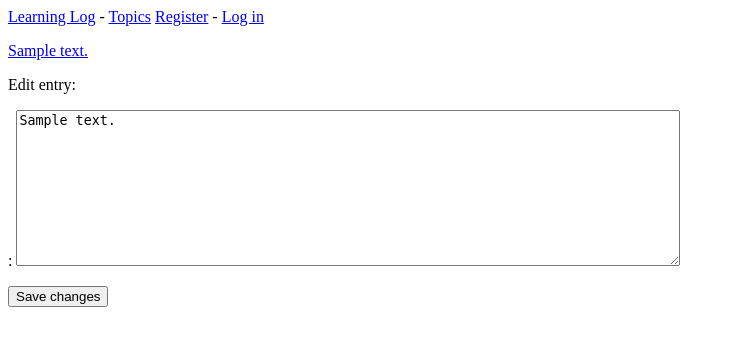
After one commit to antzw/learning_logs, a Django app: page /edit_entry/1/ in a window 1280 px wide. The commit adds this page. Shown: the top 346 px of the page, without its empty margins (0-735 px from the left). Run offline with Django 4.2, Linux system fonts and the light colour scheme; tables that the repository leaves empty hold one stand-in row (values such as "Sample post").

Commit message:
Add Edit enrty function.

```diff
--- /dev/null
+++ b/learning_logs/templates/learning_logs/edit_entry.html
@@ -0,0 +1,15 @@
+{% extends "learning_logs/base.html" %}
+
+{% block content %}
+
+    <p><a href="{% url 'learning_logs:topic' topic.id %}">{{ topic }}</a></p>
+
+    <p>Edit entry:</p>
+
+    <form action="{% url 'learning_logs:edit_entry' entry.id %}" method="post">
+        {% csrf_token %}
+        {{ form.as_p }}
+        <button name="submit">Save changes</button>
+    </form>
+
+{% endblock content %}
--- a/learning_logs/templates/learning_logs/topic.html
+++ b/learning_logs/templates/learning_logs/topic.html
@@ -14,6 +14,9 @@
         <li>
             <p>{{ entry.date_added|date:'M d, Y H:i' }}</p>
             <p>{{ entry.text|linebreaks }}</p>
+            <p>
+                <a href="{% url 'learning_logs:edit_entry' entry.id %}">Edit entry</a>
+            </p>
         </li>
     {% empty %}
         <li>There are no entries for this topic yet.</li>
--- a/learning_logs/urls.py
+++ b/learning_logs/urls.py
@@ -14,5 +14,7 @@
     path('new_topic/', views.new_topic, name='new_topic'),
     #用于添加新条目的页面
     path('new_entry/<int:topic_id>/', views.new_entry, name='new_entry'),
-    #   d
+    # 用于编辑条目的页面
+    path('edit_entry/<int:entry_id>/', views.edit_entry, name='edit_entry'),
+
 ]
--- a/learning_logs/views.py
+++ b/learning_logs/views.py
@@ -17,6 +17,7 @@
     context={'topics':topics}
     return render(request, 'learning_logs/topics.html', context)
 
+@login_required
 def topic(request, topic_id):
     """显示单个主题及其所有的条目"""
     topic=Topic.objects.get(id=topic_id)
@@ -25,7 +26,7 @@
     return render(request,'learning_logs/topic.html',context)
 
 
-
+@login_required
 def new_topic(request):
     """添加新主题"""
     if request.method != 'POST':
@@ -42,7 +43,7 @@
     context = {'form': form}
     return render(request,'learning_logs/new_topic.html',context)
 
-
+@login_required
 def new_entry(request, topic_id):
     """在特定主题中添加新条目"""
     topic = Topic.objects.get(id=topic_id)
@@ -62,3 +63,21 @@
     # 显示空表单或指出表单数据无效。
     context ={'topic':topic, 'form':form}
     return render(request, 'learning_logs/new_entry.html',context)
+
+def edit_entry(request, entry_id):
+    """编辑既有条目"""
+    entry = Entry.objects.get(id=entry_id)
+    topic = entry.topic
+
+    if request.method != 'POST':
+        # 初次请求：使用当前条目填充表单
+        form=EntryForm(instance=entry)
+    else:
+        # POST提交的数据：对数据进行处理
+        form=EntryForm(instance=entry, data=request.POST)
+        if form.is_valid():
+            form.save()
+            return redirect('learning_logs:topic', topic_id=topic.id)
+
+    context = {'entry':entry, 'topic':topic, 'form':form}
+    return render(request, 'learning_logs/edit_entry.html', context)
```
